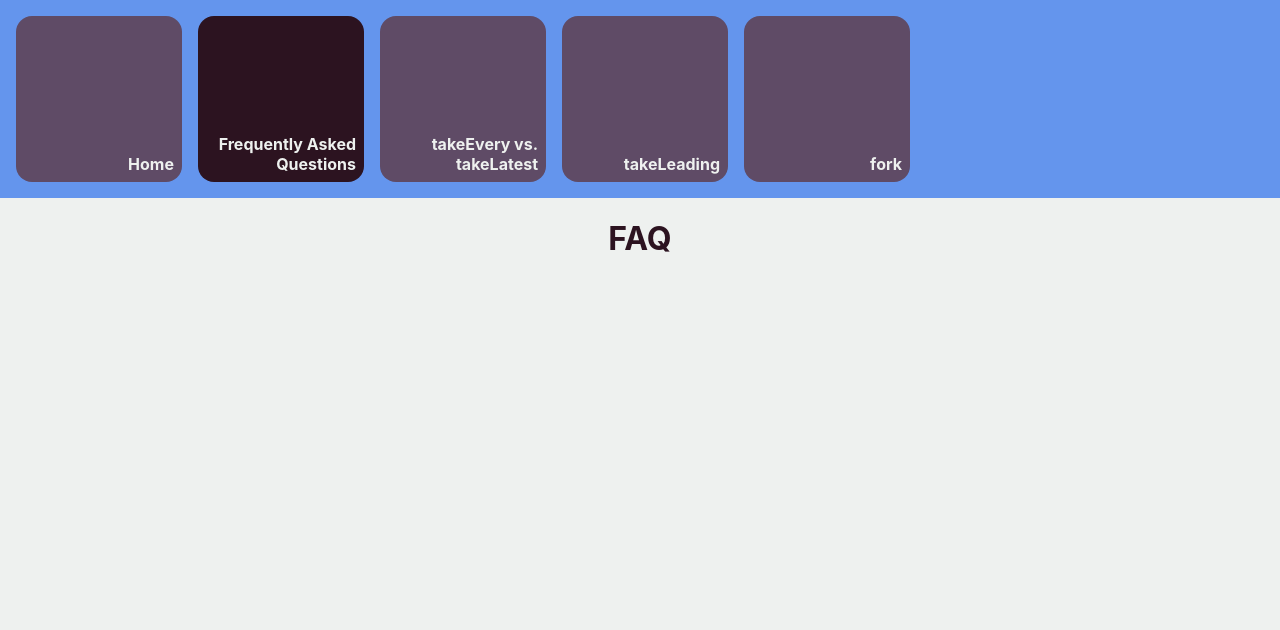
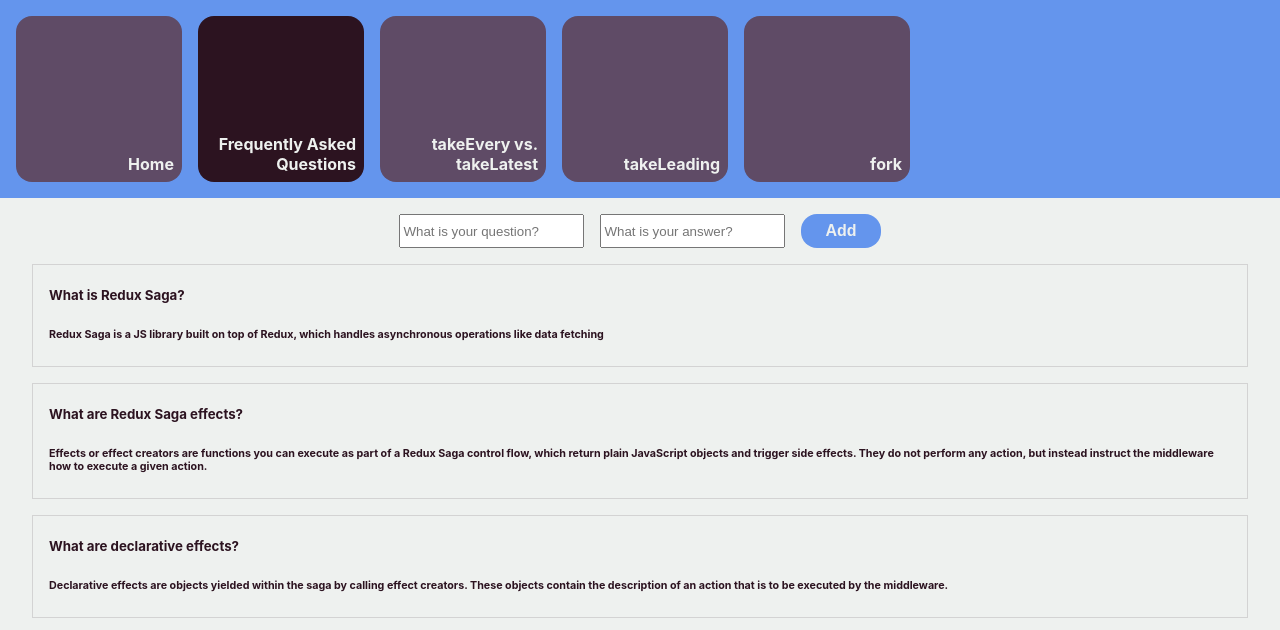
Before and after one commit to andradnl/redux-saga-playground, a React (Create React App) app: page /faq in a window 1280 px wide. Shown: the top 630 px of the page. Built offline with nearby package versions, Linux system fonts and the light colour scheme.

Commit message:
Setup basic content for FAQ page

```diff
--- a/src/App.js
+++ b/src/App.js
@@ -4,8 +4,8 @@ import "./App.css";
 import { Home } from "./pages/Home";
 import { EveryLatestExample } from "./pages/EveryLatestExample";
 import { TakeLeadingExample } from "./pages/TakeLeadingExample";
+import { FAQs } from "./pages/FAQs";
 import { ForkExample } from "./pages/ForkExample";
-import { NavigationBar } from "./components/NavigationBar";
 
 const router = createBrowserRouter([
   {
@@ -22,12 +22,7 @@ const router = createBrowserRouter([
   },
   {
     path: "faq",
-    element: (
-      <div>
-        <NavigationBar />
-        <h1>FAQ</h1>
-      </div>
-    ),
+    element: <FAQs />,
   },
   { path: "/examples/fork", element: <ForkExample /> },
 ]);
--- /dev/null
+++ b/src/pages/FAQs.tsx
@@ -0,0 +1,51 @@
+import * as React from "react";
+import { useSelector } from "react-redux";
+import { Button } from "../components/Button";
+
+import { NavigationBar } from "../components/NavigationBar";
+import { selectFaq, FAQ } from "../redux/faq/slice";
+
+interface ItemProps {
+  question: string;
+  answer: string;
+}
+
+const Item = ({ question, answer }: ItemProps) => (
+  <div
+    style={{
+      textAlign: "left",
+      border: "1px solid lightgrey",
+      padding: "0 16px",
+    }}
+  >
+    <h5>{question}</h5>
+    <h6>{answer}</h6>
+  </div>
+);
+
+export const FAQs = () => {
+  const { faqs } = useSelector(selectFaq);
+  return (
+    <div>
+      <NavigationBar />
+      <div
+        style={{
+          display: "flex",
+          gap: 16,
+          justifyContent: "center",
+          padding: 16,
+        }}
+      >
+        <input type="textarea" placeholder="What is your question?" />
+        <input type="textarea" placeholder="What is your answer?" />
+        <Button label="Add" onClick={() => {}} />
+      </div>
+
+      <div style={{ display: "flex", flexDirection: "column", gap: 16 }}>
+        {faqs.map((faq: FAQ) => (
+          <Item question={faq.question} answer={faq.answer} />
+        ))}
+      </div>
+    </div>
+  );
+};
--- /dev/null
+++ b/src/redux/faq/saga.ts
@@ -0,0 +1,4 @@
+export function* faqSaga() {
+  yield console.log("faqSaga");
+  return;
+}
--- /dev/null
+++ b/src/redux/faq/slice.ts
@@ -0,0 +1,44 @@
+import { createSlice } from "@reduxjs/toolkit";
+
+export interface FAQ {
+  question: string;
+  answer: string;
+}
+
+const faqs = [
+  {
+    question: "What is Redux Saga?",
+    answer:
+      "Redux Saga is a JS library built on top of Redux, which handles asynchronous operations like data fetching",
+  },
+  {
+    question: "What are Redux Saga effects?",
+    answer:
+      "Effects or effect creators are functions you can execute as part of a Redux Saga control flow, which return plain JavaScript objects and trigger side effects. They do not perform any action, but instead instruct the middleware how to execute a given action.",
+  },
+  {
+    question: "What are declarative effects?",
+    answer:
+      "Declarative effects are objects yielded within the saga by calling effect creators. These objects contain the description of an action that is to be executed by the middleware.",
+  },
+];
+
+const initialState = {
+  faqs,
+};
+
+export const faqSlice = createSlice({
+  name: "faq",
+  initialState,
+  reducers: {
+    addFaq: (state, action) => {
+      state.faqs = state.faqs.concat(action.payload);
+    },
+    updateFaq: () => {},
+    deleteFaq: () => {},
+  },
+});
+
+export const { addFaq, updateFaq, deleteFaq } = faqSlice.actions;
+
+export const selectFaq = (state: any) => state.faq;
--- a/src/redux/store.ts
+++ b/src/redux/store.ts
@@ -5,11 +5,13 @@ import rootSaga from "./rootSaga";
 import { userSlice } from "./users/slice";
 import { postsSlice } from "./posts/slice";
 import { forkSlice } from "./fork/slice";
+import { faqSlice } from "./faq/slice";
 
 const rootReducer = combineReducers({
   users: userSlice.reducer,
   posts: postsSlice.reducer,
   fork: forkSlice.reducer,
+  faq: faqSlice.reducer,
 });
 
 const sagaMiddleware = createSagaMiddleware();
```
